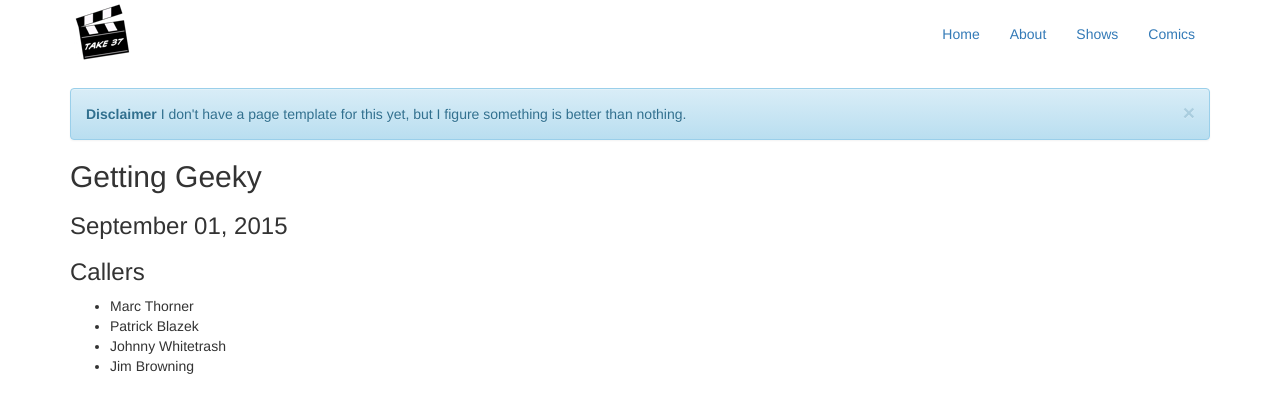
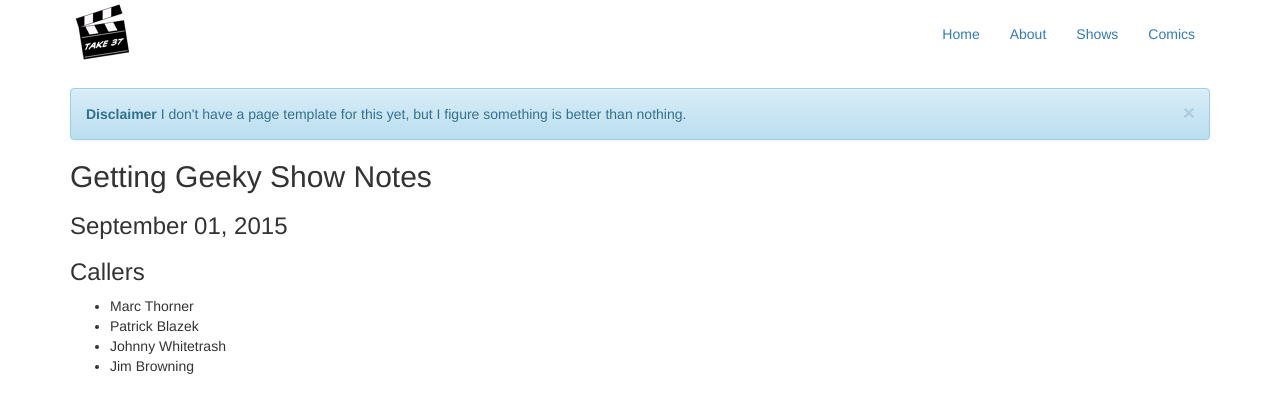
Before and after one commit to MirandaJanell/Take37, a Jekyll site: the page built from _posts/getting-geeky/2015-09-01-20150901.md, in a window 1280 px wide. Shown: the top 413 px of the page. Built offline with Jekyll 4.4.1, drawn with Linux system fonts in a browser that asks for light colours.

Commit message:
Updated header

```diff
--- a/_layouts/getting-geeky.html
+++ b/_layouts/getting-geeky.html
@@ -9,7 +9,7 @@
 </div>
 
 <div class="post-container">
-	<h2>Getting Geeky</h2>
+	<h2>Getting Geeky Show Notes</h2>
 	{% if pagetitle %}<h3 class="post-title">{{ pagetitle }}</h3>{% endif %}
 	{% if page.subtitle %}<h4 class="post-title">{{ page.subtitle }}</h4>{% endif %}
 
```
